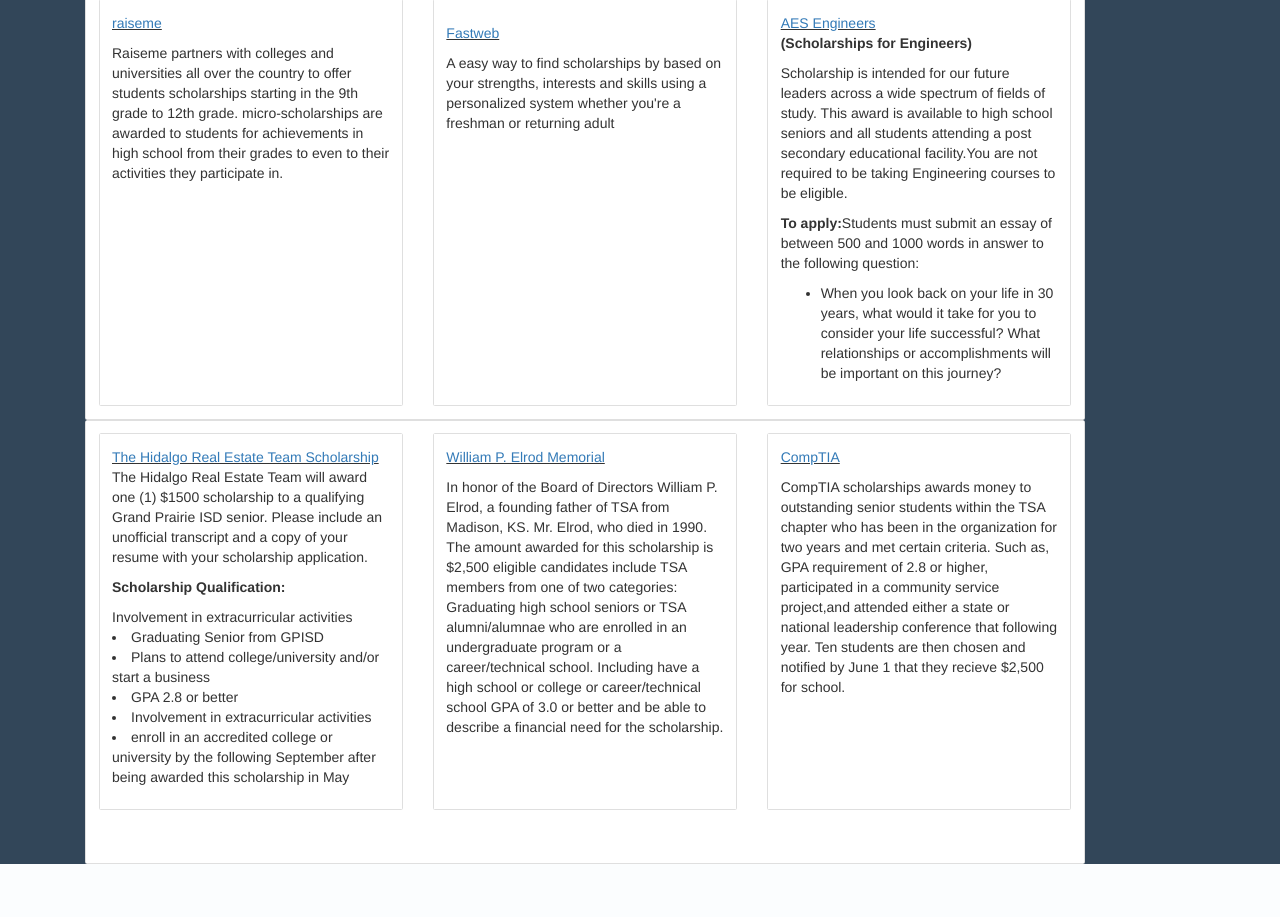
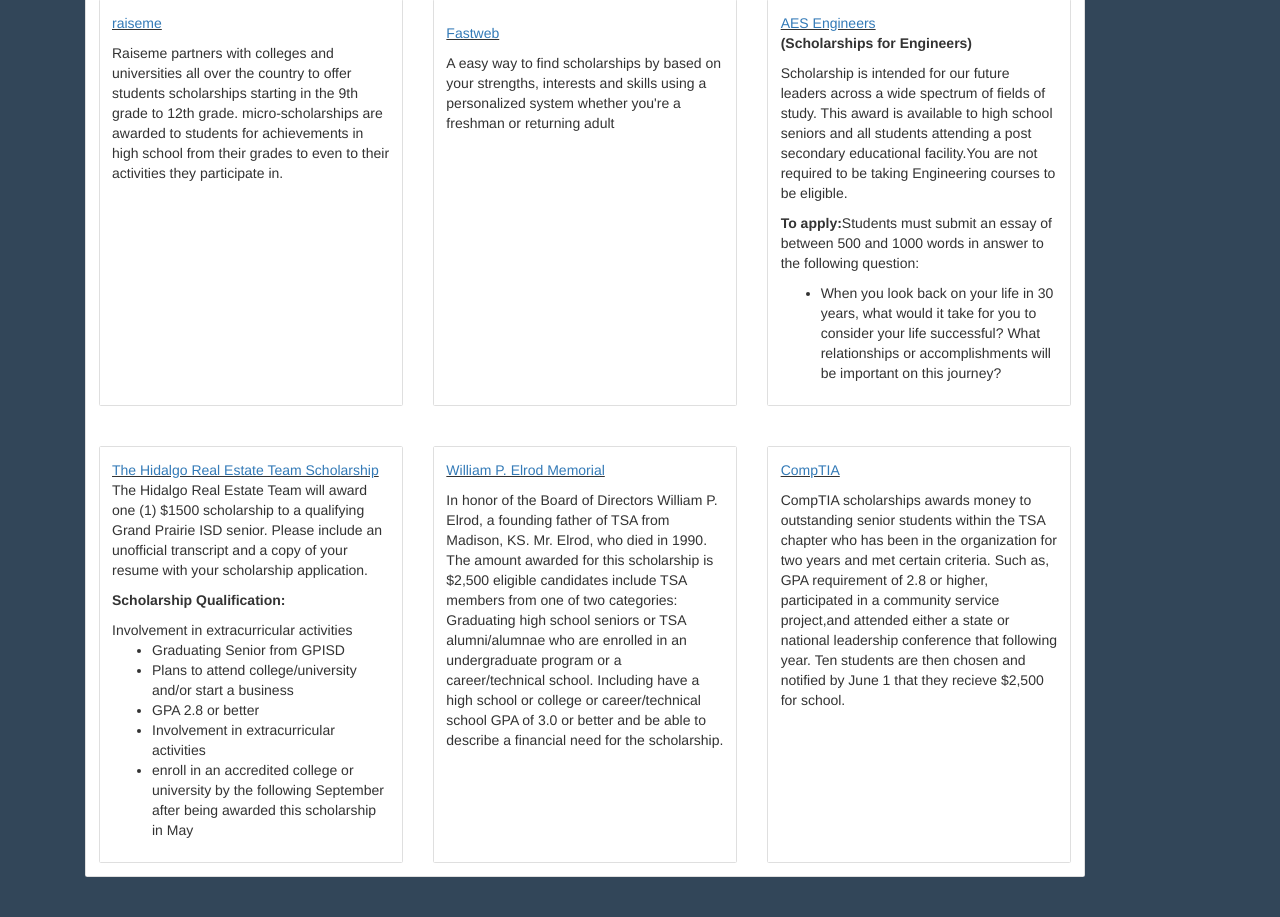
Before and after one commit to cdxker/TSAWebsite, a Flask app: page /scholarships in a window 1280 px wide. Shown: the part 1551-2468 px from the top of the page. Before the commit the page ends 2415 px from the top, so only its background shows below. Run offline with Flask 2, Linux system fonts and the light colour scheme; some libraries are stand-ins or nearby versions.

Commit message:
changed formating

```diff
--- a/TSA/templates/scholarships.html
+++ b/TSA/templates/scholarships.html
@@ -172,23 +172,24 @@
           </p>
         </div>
       </div>
+
     </div>
-  </div>
-</div>
-<div class="card" style="width: 100rem;">
-    <div class="card-body">
-
+    <br><br>
     <div class="card-deck">
       <div class="card">
         <div class="card-body">
-            <u><a href="https://www.gpisd.org/site/default.aspx?PageType=3&DomainID=11809&ModuleInstanceID=49942&ViewID=6446EE88-D30C-497E-9316-3F8874B3E108&RenderLoc=0&FlexDataID=35804&PageID=41676">
+          <u><a
+              href="https://www.gpisd.org/site/default.aspx?PageType=3&DomainID=11809&ModuleInstanceID=49942&ViewID=6446EE88-D30C-497E-9316-3F8874B3E108&RenderLoc=0&FlexDataID=35804&PageID=41676">
               The Hidalgo Real Estate Team Scholarship</a></u>
           <p>The Hidalgo Real Estate Team will award one (1) $1500 scholarship to a qualifying Grand Prairie ISD senior.
             Please include an unofficial transcript and a copy of your resume with your scholarship application.</p>
 
-            <b><p>Scholarship Qualification:</p></b>
+          <b>
+            <p>Scholarship Qualification:</p>
+          </b>
 
           Involvement in extracurricular activities
+          <ul>
             <li>Graduating Senior from GPISD</li>
             <li> Plans to attend college/university and/or start a business</li>
             <li>GPA 2.8 or better</li>
@@ -199,6 +200,7 @@
           </p>
         </div>
       </div>
+
       <div class="card">
         <div class="card-body">
           <p><u><a href="https://tsaweb.org/resources/student-members/william-p.-elrod-scholarship">William P. Elrod
@@ -214,8 +216,6 @@
             Including have a high school or college or career/technical school GPA of 3.0 or better and be able to
             describe a
             financial need for the scholarship.</p>
-
-
         </div>
       </div>
       <div class="card">
@@ -237,5 +237,9 @@
         </div>
       </div>
     </div>
+  </div>
+</div>
+
+
 
 {% endblock body %}
```
Lines whose indentation alone changed are shown as unchanged.
